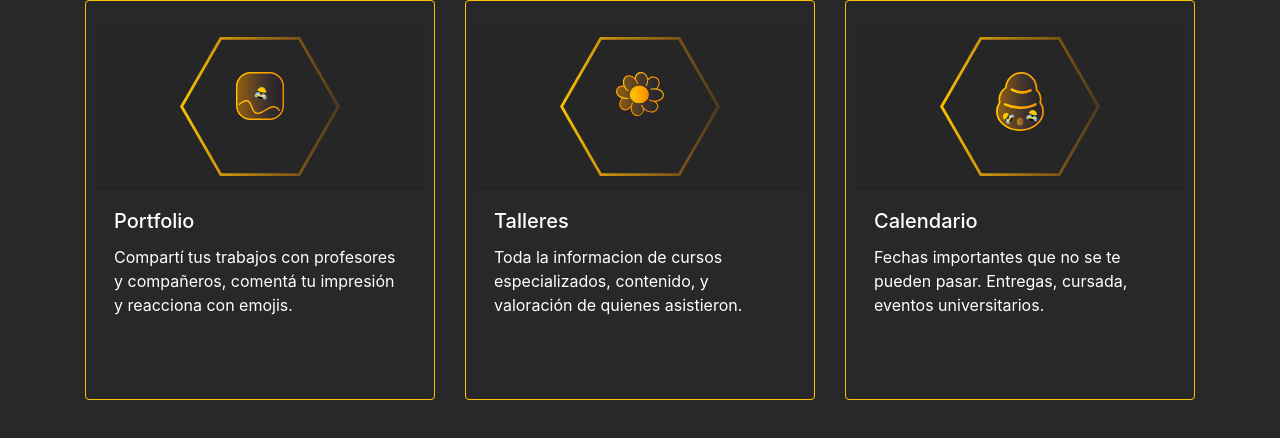
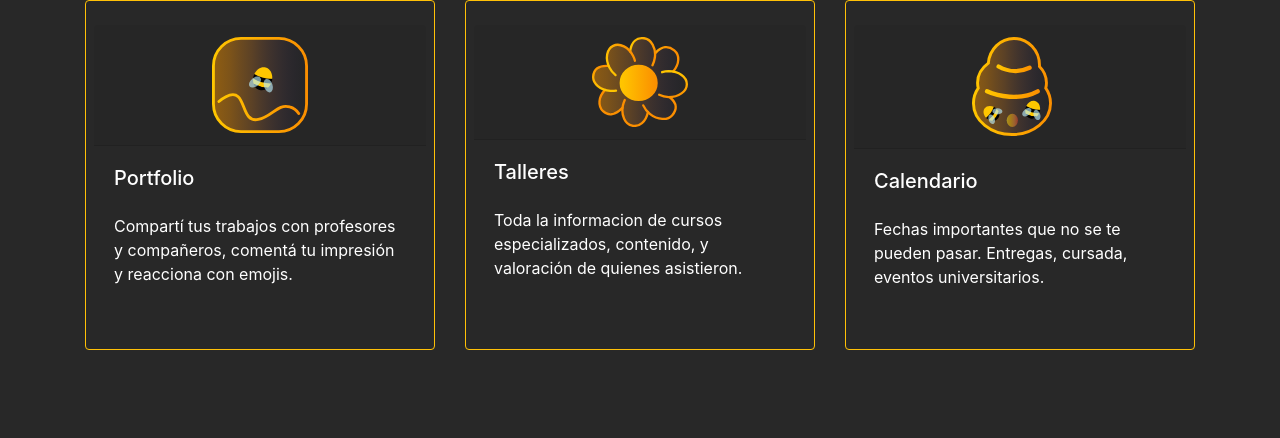
Before and after one commit to jmojico/landing-colmena, a plain HTML site: page index.html in a window 1280 px wide. Drawn offline with nearby package versions, Linux system fonts and the light colour scheme.

Commit message:
Features sin hexagonos

```diff
--- a/css/styles.css
+++ b/css/styles.css
@@ -1,18 +1,17 @@
 body {
     background-color: #282828;
 }
-.hexagon {
-    position: relative;
-    width: 10rem;
-}
 
 .feature {
-    position: absolute;
-    top:25%;
-    left: 35%;
-    width: 3rem;
+    position: relative;
+    width: 6rem;
 }
 
 .card {
-    min-height: 400px;
+    min-height: 350px;
+    max-height: 350px;
 }
+
+#calendario{
+    width: 5rem;
+}
--- a/index.html
+++ b/index.html
@@ -18,15 +18,12 @@
     <div class="container">
         <div class="row">
             <div class="col-lg-4">
-                <div class="card border-warning text-white px-2 py-4 bg-transparent">
+                <div class="card border-warning text-white px-2 py-4 mb-3 bg-transparent">
                     <div class="card-header">
-                        <div class="hexagon m-auto">
-                            <img class="img-fluid" src="img/hex_transp.svg"  alt="Foros">
-                            <div class="feature"><img class="img-fluid" src="./img/portfolio.svg"></div>
-                        </div>
+                            <div class="feature m-auto"><img class="img-fluid" src="./img/portfolio.svg"></div>
                     </div>
                     <div class="card-body ">
-                        <h5 class="card-title">Portfolio</h5>
+                        <h5 class="card-title mb-4">Portfolio</h5>
                         <p class="card-text">Compartí tus trabajos con profesores y compañeros, comentá tu impresión y reacciona con emojis.</p>
                     </div>
                 </div>
@@ -34,13 +31,10 @@
             <div class="col-lg-4">
                 <div class="card border-warning text-white px-2 py-4 text-white mb-3 bg-transparent">
                     <div class="card-header">
-                        <div class="hexagon m-auto">
-                            <img class="img-fluid" src="img/hex_transp.svg"  alt="Foros">
-                            <div class="feature"><img class="img-fluid" src="./img/workshops.svg"></div>
-                        </div>
+                            <div class="feature m-auto"><img class="img-fluid" src="./img/workshops.svg"></div>
                     </div>
-                    <div class="card-body">
-                        <h5 class="card-title">Talleres</h5>
+                    <div class="card-body text-al">
+                        <h5 class="card-title mb-4">Talleres</h5>
                         <p class="card-text">Toda la informacion de cursos especializados, contenido, y valoración de quienes asistieron.</p>
                     </div>
                 </div>
@@ -48,13 +42,10 @@
             <div class="col-lg-4">
                 <div class="card border-warning text-white px-2 py-4 text-white mb-3 bg-transparent ">
                     <div class="card-header">
-                        <div class="hexagon m-auto">
-                            <img class="img-fluid" src="img/hex_transp.svg"  alt="Foros">
-                            <div class="feature"><img class="img-fluid" src="./img/forums.svg"></div>
-                        </div>
+                            <div class="feature m-auto "><img id="calendario"  src="./img/forums.svg"></div>
                     </div>
                     <div class="card-body">
-                        <h5 class="card-title">Calendario</h5>
+                        <h5 class="card-title mb-4">Calendario</h5>
                         <p class="card-text">Fechas importantes que no se te pueden pasar.
                             Entregas, cursada, eventos universitarios.</p>
                     </div>
```
